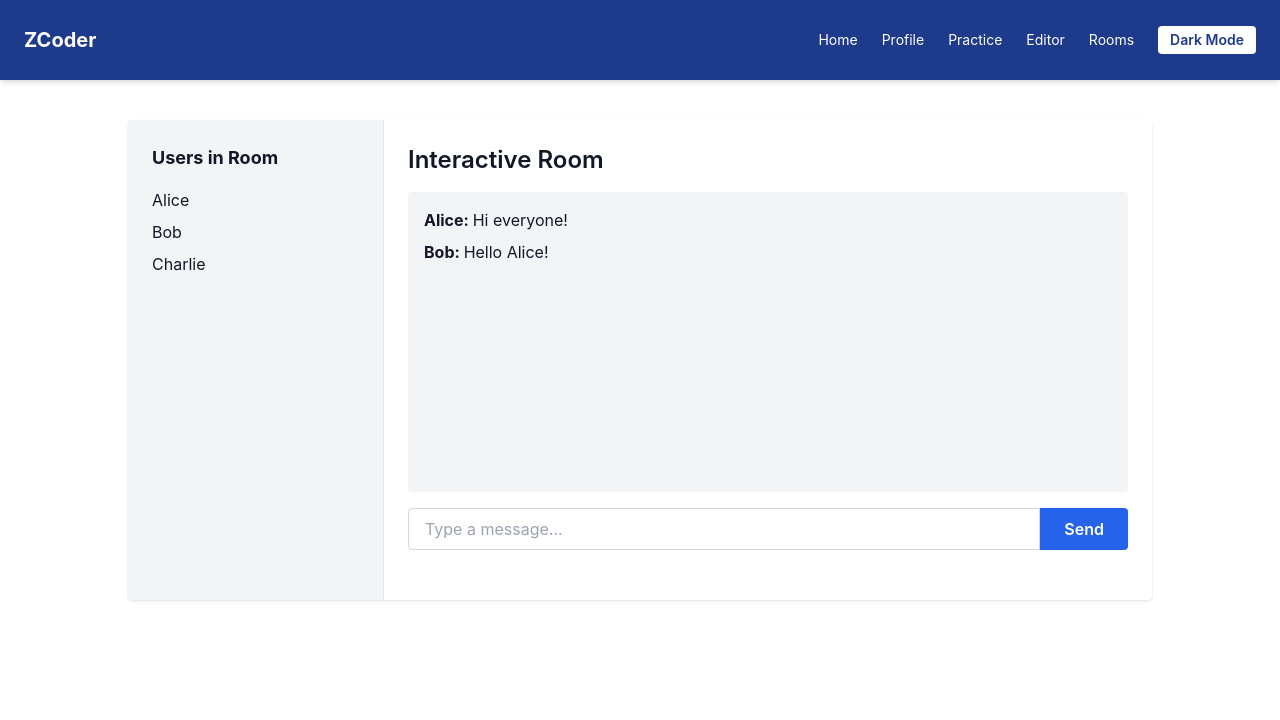
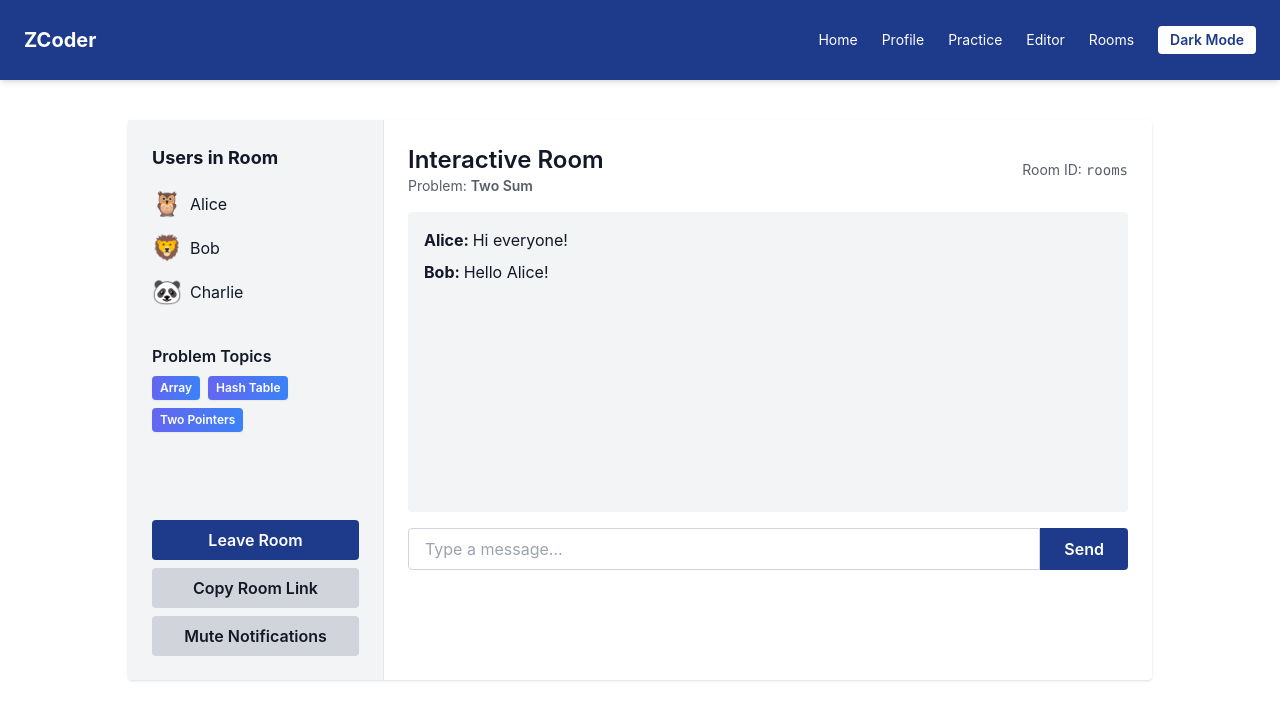
Before and after one commit to adityaj1706/zcoder, a React (Create React App) app: page /rooms in a window 1280 px wide. Shown: the top 720 px of the page. Built offline with nearby package versions, Linux system fonts and the light colour scheme.

Commit message:
Improve room UI, add leave room, problem tags, and better tag design

```diff
--- a/src/components/Navbar.jsx
+++ b/src/components/Navbar.jsx
@@ -15,7 +15,7 @@ const Navbar = () => {
         <Link to="/rooms">Rooms</Link>
         <button
           onClick={toggleTheme}
-          className="ml-4 px-3 py-1 rounded font-semibold bg-white text-blue-900 hover:bg-gray-200 transition"
+          className="ml-4 px-3 py-1 rounded font-semibold bg-white text-blue-900 hover:bg-blue-950 transition"
         >
           {theme === "dark" ? "Light Mode" : "Dark Mode"}
         </button>
--- a/src/pages/Profile.jsx
+++ b/src/pages/Profile.jsx
@@ -1,10 +1,8 @@
-import React, { useState } from "react";
-import { useTheme } from "../App"; // Import the theme context
+import React, { useState, useEffect } from "react";
+import { useTheme } from "../App";
 
 export default function Profile() {
-  const { theme } = useTheme(); // Get current theme
-
-  // Mock state for authentication and solved problems
+  const { theme } = useTheme();
   const [user, setUser] = useState(null);
   const [username, setUsername] = useState("");
   const [solvedProblems, setSolvedProblems] = useState([
@@ -12,6 +10,15 @@ export default function Profile() {
     "Reverse Linked List",
     "Valid Parentheses",
   ]);
+  const [bookmarkedProblems, setBookmarkedProblems] = useState([]);
+
+  // Load bookmarks from localStorage
+  useEffect(() => {
+    const bookmarks = JSON.parse(
+      localStorage.getItem("bookmarkedProblems") || "[]"
+    );
+    setBookmarkedProblems(bookmarks);
+  }, []);
 
   // Mock login/signup handler
   const handleLogin = () => {
@@ -19,6 +26,11 @@ export default function Profile() {
       setUser({ name: username });
     }
   };
+
+  // Calculate progress (example: total problems = 10)
+  const totalProblems = 10;
+  const solvedCount = solvedProblems.length;
+  const progressPercent = Math.round((solvedCount / totalProblems) * 100);
 
   if (!user) {
     return (
@@ -30,46 +42,117 @@ export default function Profile() {
             : "bg-gray-100 text-gray-900"
         }`}
       >
-        <h2 className="text-2xl font-semibold mb-4">Sign Up / Log In</h2>
+        <div className="bg-white dark:bg-gray-800 rounded-lg shadow-lg p-8 w-full max-w-md">
+          <h2 className="text-2xl font-semibold mb-4 text-center">
+            Sign Up / Log In
+          </h2>
           <input
-          className={`border px-4 py-2 rounded mb-2 outline-none transition-colors duration-300
+            className={`border px-4 py-2 rounded mb-4 w-full outline-none transition-colors duration-300
               ${
                 theme === "dark"
-                ? "bg-gray-800 border-gray-700 text-white"
-                : "bg-white border-gray-300 text-gray-900"
+                  ? "bg-gray-700 border-gray-600 text-white"
+                  : "bg-gray-50 border-gray-300 text-gray-900"
               }`}
             placeholder="Enter your username"
             value={username}
             onChange={(e) => setUsername(e.target.value)}
           />
           <button
-          className="bg-blue-600 text-white px-6 py-2 rounded hover:bg-blue-700 font-semibold transition"
+            className="w-full bg-blue-900 text-white px-6 py-2 rounded hover:bg-blue-950 font-semibold transition"
             onClick={handleLogin}
           >
             Continue
           </button>
+        </div>
       </div>
     );
   }
 
   return (
     <div
-      className={`max-w-xl mx-auto mt-10 p-6 rounded shadow transition-colors duration-300
+      className={`max-w-2xl mx-auto mt-12 p-6 rounded-lg shadow-lg transition-colors duration-300
       ${
         theme === "dark"
           ? "bg-gray-900 text-white"
           : "bg-white text-gray-900"
       }`}
     >
-      <h2 className="text-2xl font-semibold mb-2">Welcome, {user.name}!</h2>
-      <h3 className="text-lg font-bold mt-6 mb-2">Solved Problems:</h3>
+      <div className="flex items-center mb-8">
+        <div className="bg-blue-900 text-white rounded-full w-16 h-16 flex items-center justify-center text-3xl font-bold mr-6 shadow">
+          {user.name[0].toUpperCase()}
+        </div>
+        <div>
+          <h2 className="text-2xl font-bold mb-1">Welcome, {user.name}!</h2>
+          <div className="text-gray-500 dark:text-gray-300">
+            Your coding journey starts here 🚀
+          </div>
+        </div>
+      </div>
+
+      {/* Progress Section */}
+      <div
+        className={`mb-8 p-5 rounded-lg shadow transition-colors duration-300 flex flex-col items-center
+        ${theme === "dark" ? "bg-gray-800" : "bg-gray-100"}`}
+      >
+        <div className="flex items-center mb-2">
+          <span className="text-blue-900 text-2xl mr-2">📈</span>
+          <h3 className="text-lg font-semibold">Progress</h3>
+        </div>
+        <div className="w-full">
+          <div className="flex justify-between text-sm mb-1">
+            <span>
+              {solvedCount} of {totalProblems} problems solved
+            </span>
+            <span>{progressPercent}%</span>
+          </div>
+          <div className="w-full bg-gray-300 dark:bg-gray-700 rounded-full h-3">
+            <div
+              className="bg-blue-900 h-3 rounded-full transition-all duration-500"
+              style={{ width: `${progressPercent}%` }}
+            ></div>
+          </div>
+        </div>
+      </div>
+
+      <div className="grid md:grid-cols-2 gap-6">
+        {/* Solved Problems Card */}
+        <div
+          className={`rounded-lg shadow p-5 transition-colors duration-300 ${
+            theme === "dark" ? "bg-gray-800" : "bg-gray-100"
+          }`}
+        >
+          <div className="flex items-center mb-3">
+            <span className="text-green-500 text-2xl mr-2">✔️</span>
+            <h3 className="text-lg font-semibold">Solved Problems</h3>
+          </div>
           <ul className="list-disc ml-6">
             {solvedProblems.length === 0 ? (
-          <li>No problems solved yet.</li>
+              <li className="text-gray-400">No problems solved yet.</li>
             ) : (
               solvedProblems.map((prob, idx) => <li key={idx}>{prob}</li>)
             )}
           </ul>
         </div>
+
+        {/* Bookmarked Problems Card */}
+        <div
+          className={`rounded-lg shadow p-5 transition-colors duration-300 ${
+            theme === "dark" ? "bg-gray-800" : "bg-gray-100"
+          }`}
+        >
+          <div className="flex items-center mb-3">
+            <span className="text-yellow-400 text-2xl mr-2">★</span>
+            <h3 className="text-lg font-semibold">Bookmarked Problems</h3>
+          </div>
+          <ul className="list-disc ml-6">
+            {bookmarkedProblems.length === 0 ? (
+              <li className="text-gray-400">No bookmarked problems yet.</li>
+            ) : (
+              bookmarkedProblems.map((prob, idx) => <li key={idx}>{prob}</li>)
+            )}
+          </ul>
+        </div>
+      </div>
+    </div>
   );
 }
--- a/src/pages/Rooms.jsx
+++ b/src/pages/Rooms.jsx
@@ -1,14 +1,21 @@
 import React, { useState } from "react";
 import { useTheme } from "../App";
+import { useNavigate } from "react-router-dom";
 
 export default function Rooms() {
   const { theme } = useTheme();
-  const [users] = useState(["Alice", "Bob", "Charlie"]);
+  const navigate = useNavigate();
+  const [users] = useState([
+    { name: "Alice", avatar: "🦉" },
+    { name: "Bob", avatar: "🦁" },
+    { name: "Charlie", avatar: "🐼" },
+  ]);
   const [messages, setMessages] = useState([
     { user: "Alice", text: "Hi everyone!" },
     { user: "Bob", text: "Hello Alice!" },
   ]);
   const [input, setInput] = useState("");
+  const [muted, setMuted] = useState(false);
 
   const handleSend = () => {
     if (input.trim()) {
@@ -17,15 +24,31 @@ export default function Rooms() {
     }
   };
 
+  const handleCopyLink = () => {
+    navigator.clipboard.writeText(window.location.href);
+    alert("Room link copied!");
+  };
+
+  // Leave room: navigate to home page
+  const handleLeaveRoom = () => {
+    navigate("/");
+  };
+
+  // Example: current problem (for topics/tags if needed)
+  const currentProblem = {
+    title: "Two Sum",
+    topics: ["Array", "Hash Table", "Two Pointers"],
+  };
+
   return (
     <div
       className={`flex flex-col md:flex-row max-w-5xl mx-auto mt-10 rounded shadow transition-colors duration-300
         ${theme === "dark" ? "bg-gray-900 text-white" : "bg-white text-gray-900"}`}
-      style={{ minHeight: "60vh" }}
+      style={{ minHeight: "70vh" }}
     >
-      {/* Users List */}
+      {/* Left Panel: Users & Options */}
       <div
-        className={`md:w-1/4 w-full border-b md:border-b-0 md:border-r p-6
+        className={`md:w-1/4 w-full border-b md:border-b-0 md:border-r p-6 flex flex-col
         ${
           theme === "dark"
             ? "bg-gray-950 border-gray-800"
@@ -33,17 +56,76 @@ export default function Rooms() {
         }`}
       >
         <h3 className="text-lg font-bold mb-4">Users in Room</h3>
-        <ul>
+        <ul className="mb-6">
           {users.map((u, i) => (
-            <li key={i} className="mb-2">
-              {u}
+            <li key={i} className="flex items-center mb-3">
+              <span className="text-2xl mr-2">{u.avatar}</span>
+              <span>{u.name}</span>
             </li>
           ))}
         </ul>
+        {/* Problem Topics: Only show if currentProblem exists */}
+        {currentProblem && (
+          <div className="mb-6">
+            <h4 className="font-semibold mb-2">Problem Topics</h4>
+            <div className="flex flex-wrap gap-2">
+              {currentProblem.topics.map((topic, idx) => (
+                <span
+                  key={idx}
+                  className="px-2 py-1 rounded bg-gradient-to-r from-indigo-500 to-blue-500 text-white text-xs font-semibold shadow-sm"
+                >
+                  {topic}
+                </span>
+              ))}
+            </div>
+          </div>
+        )}
+        <div className="mt-auto flex flex-col gap-2">
+          <button
+            className="w-full px-3 py-2 rounded bg-blue-900 text-white hover:bg-blue-950 font-semibold transition"
+            onClick={handleLeaveRoom}
+          >
+            Leave Room
+          </button>
+          <button
+            className="w-full px-3 py-2 rounded bg-gray-300 dark:bg-gray-700 text-gray-900 dark:text-white hover:bg-gray-400 dark:hover:bg-gray-600 font-semibold transition"
+            onClick={handleCopyLink}
+          >
+            Copy Room Link
+          </button>
+          <button
+            className={`w-full px-3 py-2 rounded font-semibold transition ${
+              muted
+                ? "bg-yellow-400 text-black hover:bg-yellow-500"
+                : "bg-gray-300 dark:bg-gray-700 text-gray-900 dark:text-white hover:bg-gray-400 dark:hover:bg-gray-600"
+            }`}
+            onClick={() => setMuted((m) => !m)}
+          >
+            {muted ? "Unmute Notifications" : "Mute Notifications"}
+          </button>
+        </div>
       </div>
-      {/* Chat Area */}
+      {/* Right Panel: Chat */}
       <div className="flex-1 flex flex-col p-6">
-        <h2 className="text-2xl font-semibold mb-4">Interactive Room</h2>
+        {/* Room Header */}
+        <div className="flex items-center justify-between mb-4">
+          <div>
+            <h2 className="text-2xl font-semibold">Interactive Room</h2>
+            {currentProblem && (
+              <div className="text-sm opacity-70">
+                Problem:{" "}
+                <span className="font-semibold">{currentProblem.title}</span>
+              </div>
+            )}
+          </div>
+          <span className="text-sm opacity-70">
+            Room ID:{" "}
+            <span className="font-mono">
+              {window.location.pathname.split("/").pop() || "12345"}
+            </span>
+          </span>
+        </div>
+        {/* Chat Area */}
         <div
           className="flex-1 overflow-y-auto mb-4 bg-opacity-50 rounded p-4"
           style={{
@@ -59,6 +141,7 @@ export default function Rooms() {
             </div>
           ))}
         </div>
+        {/* Message Input */}
         <div className="flex">
           <input
             className={`flex-1 px-4 py-2 rounded-l border outline-none transition-colors duration-300
@@ -71,14 +154,21 @@ export default function Rooms() {
             value={input}
             onChange={(e) => setInput(e.target.value)}
             onKeyDown={(e) => e.key === "Enter" && handleSend()}
+            disabled={muted}
           />
           <button
-            className="bg-blue-600 text-white px-6 py-2 rounded-r hover:bg-blue-700 font-semibold transition"
+            className="bg-blue-900 text-white px-6 py-2 rounded-r hover:bg-blue-950 font-semibold transition"
             onClick={handleSend}
+            disabled={muted}
           >
             Send
           </button>
         </div>
+        {muted && (
+          <div className="text-yellow-400 mt-2 text-sm font-semibold">
+            Notifications are muted. You won't receive new message alerts.
+          </div>
+        )}
       </div>
     </div>
   );
```
Also changed, not shown: src/pages/Home.jsx (+41 -19 lines), src/pages/editor.jsx (+86 -13 lines). Lines whose indentation alone changed are shown as unchanged.
